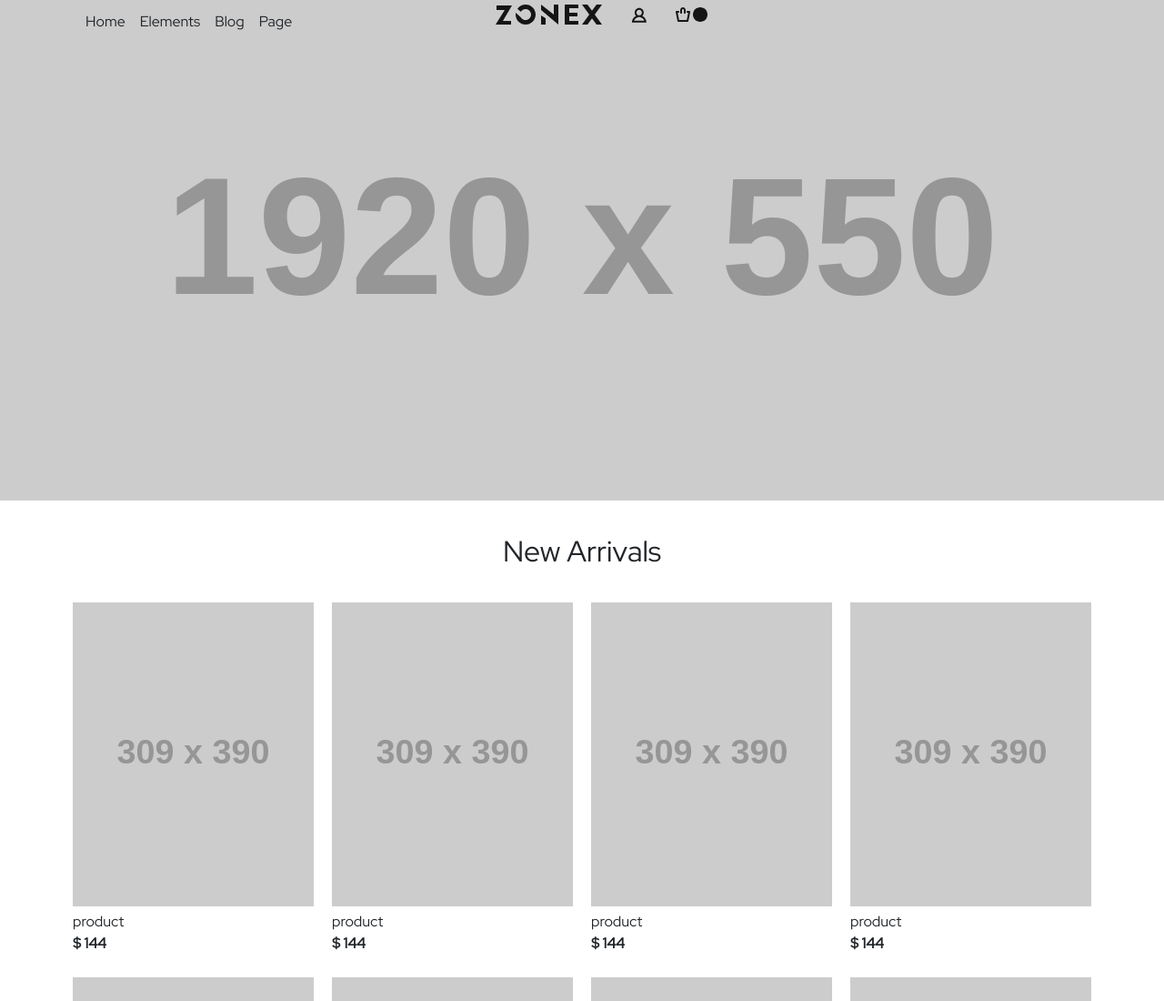
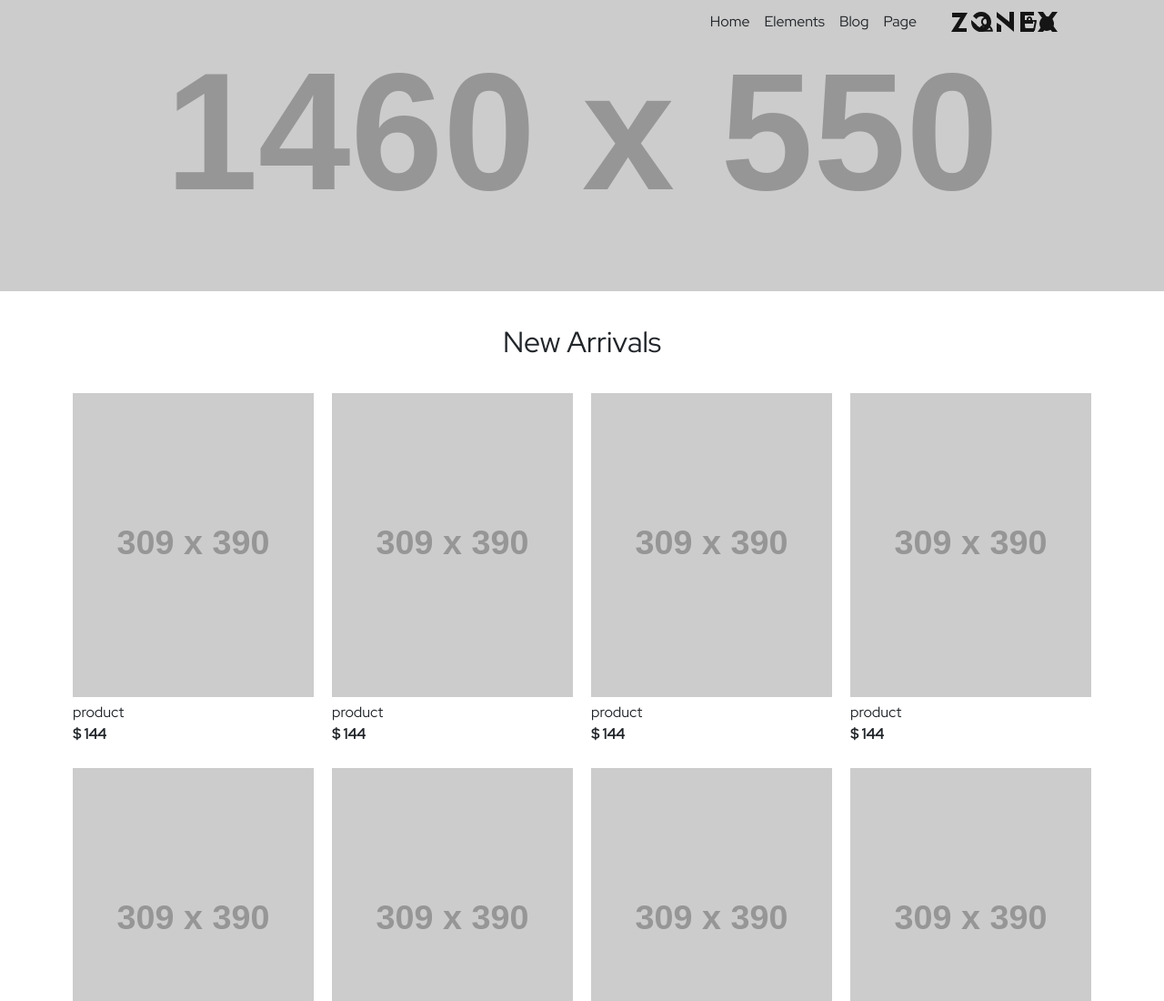
Before and after one commit to martastarnawska/daftacademy_front_levelup, a website built with webpack: page src/index.html in a window 1280 px wide. Shown: the top 1100 px of the page at 91% size. Built offline with nearby package versions, Linux system fonts and the light colour scheme; placeholder pictures from the web are drawn by us; files whose address does not match are found by name.

Commit message:
update header styles

```diff
--- a/src/index.html
+++ b/src/index.html
@@ -9,10 +9,10 @@
 </head>
 <body>
   <header class="header">
-    <div class="container">
-      <div class="row">
-
-      <nav class="navbar navbar-expand-md col-5">
+    <div class="container header__content">
+      <div class="navbar header__toolbar">
+        <div class="header__navbar">
+          <nav class="navbar-expand-md">
             <button class="navbar-toggler" class="btn btn-light" type="button" data-toggle="collapse" data-target="#navbarMenu" aria-controls="navbarMenu" aria-expanded="false" aria-label="Toggle navigation">
               <img src="../src/assets/canvas-menu.svg" alt="menu icon">
             </button>
@@ -34,12 +34,14 @@
               </ul>
             </div>
           </nav>
+        </div>
 
-      <a class="navbar-brand" href="#" class="col-4">
+        <a class="navbar-brand" href="#">
           <img src="../src/assets/logozonex.svg" alt="logo-zonex">
         </a>
+        <div>
 
-      <ul class="col-3 nav">
+        <ul class="nav header__user-menu">
           <li class="nav-item">
             <a class="nav-link" href="#">
               <img src="../src/assets/kz-user.svg" alt="user">
@@ -52,8 +54,6 @@
             </a>
           </li>
         </ul>
-
-      <div>
     </div>
   </header>
 
--- a/src/styles/components/_header.scss
+++ b/src/styles/components/_header.scss
@@ -1,5 +1,25 @@
 .header {
-  background-image: url("https://via.placeholder.com/1920x550");
+  position: relative;
+  background-image: url("https://via.placeholder.com/1460x550");
   background-position: center;
-  height: 550px;
+  height: 40vh;
+
+
+  &__toolbar {
+    display: flex;
+    justify-content: end;
+    align-items: flex-start
+  }
+
+  &__navbar {
+    align-items: flex-start;
+    padding-right: 30px;
+  }
+
+  &__user-menu {
+    position: absolute;
+    right: 20px;
+    top: 10px;
+    justify-content: flex-end;
+  }
 }
```
Lines whose indentation alone changed are shown as unchanged.
